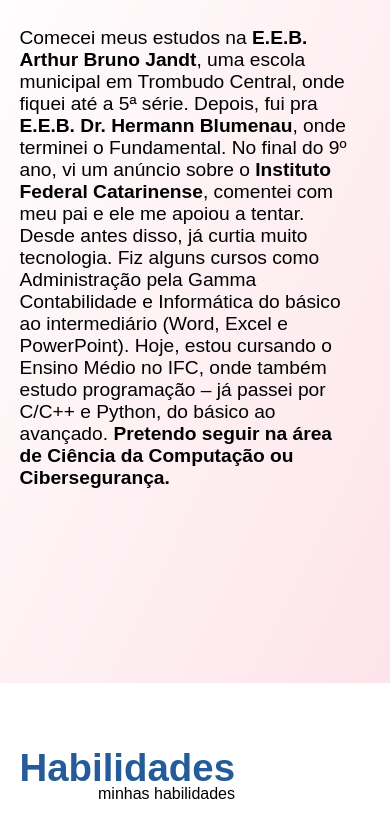
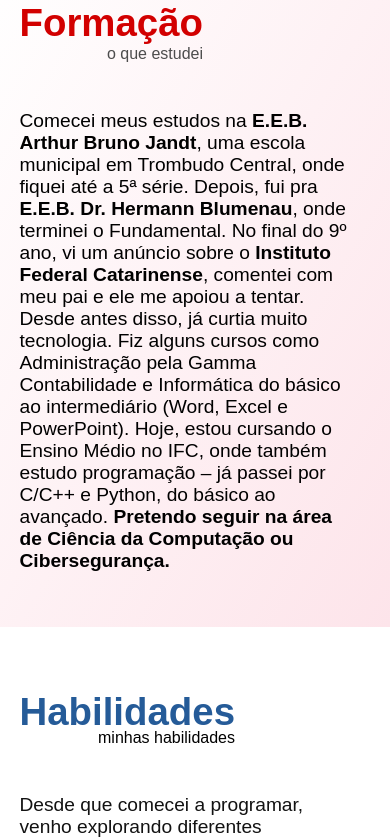
Before and after one commit to MiguelAntonioBeber/portfolio-miguel, a React (Vite) app: page /#/ in a window 390 px wide. Shown: the part 1156-1996 px from the top of the page. Built offline with nearby package versions, Linux system fonts and the light colour scheme.

Commit message:
Responsividade Geral do Codigo

```diff
--- a/src/App.css
+++ b/src/App.css
@@ -4,10 +4,8 @@
 
 html, body {
     width: 100%;
-    overflow-x: hidden;
     margin: 0;
     padding: 0;
-    scroll-behavior: smooth !important;
 }
 
 body {
@@ -19,32 +17,8 @@
     width: 100%;
 }
 
-#root {
-    width: 100%;
-    overflow-x: hidden;
-}
-
-::-webkit-scrollbar {
-    width: 6px;
-  }
-
-  ::-webkit-scrollbar-track {
-    background: #f0f0f0;
-  }
-
-  ::-webkit-scrollbar-thumb {
-    background-color: #c0c0c0;
-    border-radius: 10px;
-    border: 2px solid transparent;
-    background-clip: content-box;
-  }
-
-  ::-webkit-scrollbar-thumb:hover {
-    background-color: #a0a0a0;
-  }
-
 @media (max-width: 768px) {
-    html, body, #root {
+    html, body {
         width: 100vw;
         overflow-x: hidden;
     }
--- a/src/styles/Contato.css
+++ b/src/styles/Contato.css
@@ -1,6 +1,6 @@
 .container-Contato {
     width: 100%;
-    height: 70vh;
+    height: 80vh;
     background: linear-gradient(to bottom right, #245b97, #1a7e78);
     padding-left: 15vw;
 }
@@ -58,8 +58,7 @@
     cursor: pointer;
 }
 
-@media (max-width: 1024px) and (min-width: 641px) {
-
+@media (max-width: 1280px) {
     .container-Contato {
         height: 80vh;
     }
@@ -73,6 +72,24 @@
         padding-left: 0;
         padding-bottom: 1.5vh;
     }
+  }
+
+@media (max-width: 1024px) {
+
+    .container-Contato {
+        height: 35vh;
+    }
+
+    .divdesc-contato {
+        width: 70vw;
+        padding-left: 0;
+    }
+
+    .div-contato {
+        padding-top: 0;
+        padding-left: 0;
+        padding-bottom: 1.5vh;
+    }
 
     .botao-contato {
         font-size: 1.2rem;
@@ -80,6 +97,32 @@
 
     .envolvimento {
         text-decoration: none;
+    }
+}
+
+@media (max-width: 900px) {
+    .container-Contato {
+        padding-left: 5vw;
+        margin-top: 2vh;
+        height: 50vh;
+    }
+
+    .div-contato {
+        padding-top: 3vh;
+        padding-left: 0;
+    }
+}
+
+@media (max-width: 800px) {
+    .container-Contato {
+        padding-left: 5vw;
+        margin-top: 2vh;
+        height: 53vh;
+    }
+
+    .div-contato {
+        padding-top: 3vh;
+        padding-left: 0;
     }
 }
 
@@ -117,10 +160,16 @@
     }
 }
 
-@media (max-width: 390px) {
+@media (max-width: 450px) {
+    .container-Contato {
+        height: 80vh;
+    }
+}
+
+@media (max-width: 380px) {
     .container-Contato {
         padding-left: 5vw;
         margin-top: 2vh;
-        height: 100vh;
+        height: 105vh;
     }
 }
--- a/src/styles/Formacao.css
+++ b/src/styles/Formacao.css
@@ -42,10 +42,9 @@
     font-size: 18px;
 }
 
-@media (max-width: 1024px) and (min-width: 641px) {
-
+@media (max-width: 1280px) {
     .container-Formacao {
-        height: 80vh;
+        height: 60vht;
     }
 
     .divdesc {
@@ -59,6 +58,50 @@
     }
 }
 
+
+@media (max-width: 1024px) {
+
+    .container-Formacao {
+        height: 33vh;
+    }
+
+    .divdesc {
+        width: 70vw;
+        padding-left: 0;
+    }
+
+    .div-title {
+        padding-top: 0;
+        padding-left: 0;
+        padding-bottom: 1.5vh;
+    }
+}
+
+@media (max-width: 900px) {
+    .container-Formacao {
+        padding-left: 5vw;
+        margin-top: 2vh;
+        height: 45vh;
+    }
+
+    .div-title {
+        padding-top: 3vh;
+        padding-left: 0;
+    }
+}
+
+@media (max-width: 800px) {
+    .container-Formacao {
+        padding-left: 5vw;
+        margin-top: 2vh;
+        height: 53vh;
+    }
+
+    .div-title {
+        padding-top: 3vh;
+        padding-left: 0;
+    }
+}
 
 @media (max-width: 640px) {
 
@@ -93,14 +136,14 @@
     .container-Formacao {
         padding-left: 5vw;
         padding-right: 5vw;
-        height: 70vh;
+        height: 80vh;
     }
 }
 
-@media (max-width: 390px) {
+@media (max-width: 380px) {
     .container-Formacao {
         padding-left: 5vw;
         margin-top: 2vh;
-        height: 95vh;
+        height: 100vh;
     }
 }
--- a/src/styles/Main.css
+++ b/src/styles/Main.css
@@ -89,7 +89,7 @@
   color: #000;
 }
 
-@media (max-width: 1024px) and (min-width: 641px) {
+@media (max-width: 1024px) {
   .profile-card {
     min-height: 370px;
   }
@@ -155,3 +155,9 @@
     width: 100%;
   }
 }
+
+@media (max-width: 380px) {
+  .main-container {
+    margin-top: 3vh;
+  }
+}
--- a/src/styles/Projetos.css
+++ b/src/styles/Projetos.css
@@ -1,6 +1,6 @@
 .container-Projetos {
     width: 100%;
-    height: 80vh;
+    height: 90vh;
     background-color: white;
     display: flex;
     align-items:flex-start;
@@ -71,9 +71,19 @@
     padding-left: 5vw;
 }
 
-@media (max-width: 1024px) and (min-width: 641px) {
+@media (max-width: 1280px){
     .container-Projetos {
-        height: 140vh;
+        height: 100vh;
+    }
+
+    .foto-projeto {
+        width: 400px;
+    }
+  }
+
+@media (max-width: 1024px){
+    .container-Projetos {
+        height: 55vh;
         display: block;
         flex-direction: column;
         column-gap: 150px;
@@ -81,12 +91,16 @@
 
     .principal {
         width: 100vw;
-        height: 55vh;
+        height: 20vh;
     }
 
     .divprojetos {
         margin-top: 0;
         width: 100vw;
+    }
+
+    .div-Projetos {
+        padding-top: 0;
     }
 
     .divdesc-Projetos {
@@ -99,6 +113,53 @@
         display: flex;
         margin: 0 auto;
     }
+}
+
+@media (max-width: 900px) {
+    .container-Projetos {
+        height: 75vh;
+        flex-direction: column;
+        row-gap: 10px;
+        display: flex;
+    }
+
+    .principal {
+        height: 30vh;
+    }
+
+    .div-Projetos {
+        padding-top: 0;
+        padding-left: 5vh;
+    }
+
+    .divdesc-Projetos {
+        padding: 5vw;
+        width: 100vw;
+    }
+}
+
+@media (max-width: 800px) {
+    .container-Projetos {
+        height: 75vh;
+        flex-direction: column;
+        row-gap: 10px;
+        display: flex;
+    }
+
+    .principal {
+        height: 30vh;
+    }
+
+    .div-Projetos {
+        padding-top: 0;
+        padding-left: 5vh;
+    }
+
+    .divdesc-Projetos {
+        padding: 5vw;
+        width: 100vw;
+    }
+
 }
 
 @media (max-width: 640px) {
@@ -153,23 +214,23 @@
     }
 }
 
+
 @media (max-width: 450px) {
-    .cardprojeto {
-        width: 100vw;
-        border-radius: 0;
-        padding: 0;
-    }
+    .container-Projetos {
 
-    .projeto-card p {
-        padding-bottom: 50px;
+        height: 95vh;
+        flex-direction: column;
+        row-gap: 80px;
+        display: flex;
     }
 }
 
-@media (max-width: 390px) {
+@media (max-width: 380px) {
     .container-Projetos {
         height: 120vh;
         flex-direction: column;
-        row-gap: 100px;
+        row-gap: 120px;
+        display: flex;
     }
 
     .cardprojeto {
--- a/src/styles/Skills.css
+++ b/src/styles/Skills.css
@@ -1,6 +1,6 @@
 .container-Skills {
     width: 100%;
-    height: 70vh;
+    height: 80vh;
     background-color: white;
     padding-left: 15vw;
 }
@@ -40,34 +40,20 @@
     color: rgb(18, 18, 18);
 }
 
-.botao-Skills {
-    width: 150px;
-    height: 50px;
-    font-size: 20px;
-    border-radius: 30px;
-    border: solid transparent;
-    background-color: #255b98;
-    color: white;
-    transition: background-color 0.3s ease;
-    transition: background-color 0.2s ease;
-}
-
 .botao-Skills:hover {
     background-color: #1c4d8e;
     color: white;
 }
 
 .icones {
-    display: flex;
-    flex-wrap: wrap;
-    gap: 24px;
-    justify-content: center;
+    overflow-x: auto;
+    justify-content: flex-start;
+    gap: 10px;
+    padding: 10px 0;
   }
 
   .icone {
-    position: relative;
-    display: inline-block;
-    margin: 12px;
+    margin: 6px;
 
   }
 
@@ -101,11 +87,12 @@
     opacity: 1;
   }
 
-  @media (max-width: 1024px) and (min-width: 641px) {
+  @media (min-width: 1281px){
 
+  }
+
+  @media (max-width: 1280px){
     .container-Skills {
-
-        padding-left: 13vw;
         height: 80vh;
     }
 
@@ -118,10 +105,56 @@
         padding-left: 0;
         padding-bottom: 1.5vh;
     }
+  }
+
+  @media (max-width: 1024px) {
+
+    .container-Skills {
+
+        padding-left: 13vw;
+        height: 35vh;
+    }
+
+    .divdesc-Skills {
+        width: 70vw;
+        padding-left: 0;
+    }
+
+    .div-Skills {
+        padding-top: 0;
+        padding-left: 0;
+        padding-bottom: 1.5vh;
+    }
 
     .icones {
         width: 75vw;
         gap: 5px !important;
+    }
+}
+
+@media (max-width: 900px) {
+    .container-Skills {
+        padding-left: 5vw;
+        margin-top: 2vh;
+        height: 48vh;
+    }
+
+    .div-Skills {
+        padding-top: 3vh;
+        padding-left: 0;
+    }
+}
+
+@media (max-width: 800px) {
+    .container-Skills {
+        padding-left: 5vw;
+        margin-top: 2vh;
+        height: 53vh;
+    }
+
+    .div-Skills {
+        padding-top: 3vh;
+        padding-left: 0;
     }
 }
 
@@ -162,7 +195,7 @@
     .container-Skills {
         padding-left: 5vw;
         padding-right: 5vw;
-        height: 70vh;
+        height: 80vh;
     }
 
     .icones {
@@ -172,11 +205,11 @@
     }
 }
 
-@media (max-width: 390px) {
+@media (max-width: 380px) {
     .container-Skills {
         padding-left: 5vw;
         margin-top: 2vh;
-        height: 90vh;
+        height: 100vh;
     }
 
     #icone-html, #icone-css, #icone-tailwind, #icone-c {
```
